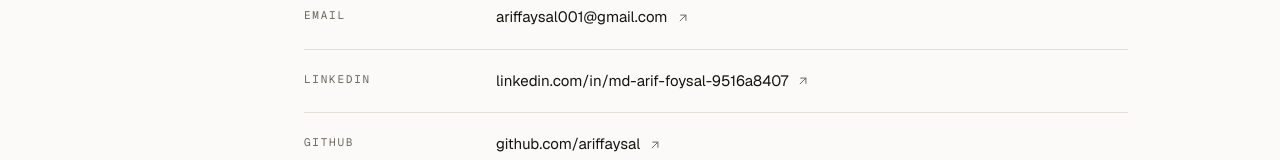
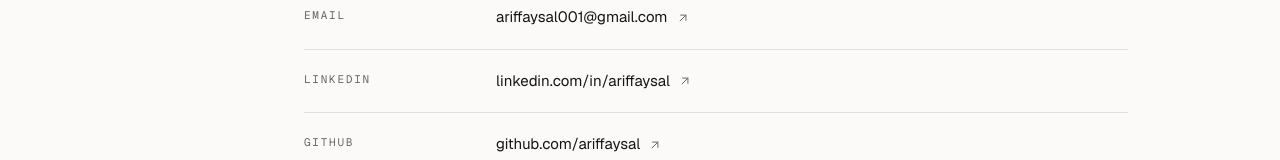
Before and after one commit to ariffaysal/portfolio, a Next.js app: page / in a window 1280 px wide. Shown: the part 6060-6220 px from the top of the page. Built offline with nearby package versions, Linux system fonts and the light colour scheme.

Commit message:
linked in link updated

```diff
--- a/src/components/contact.tsx
+++ b/src/components/contact.tsx
@@ -18,7 +18,7 @@ type Channel = {
 
 const CHANNELS: Channel[] = [
   { term: "Email", value: EMAIL, href: `mailto:${EMAIL}` },
-  { term: "LinkedIn", value: "linkedin.com/in/md-arif-foysal-9516a8407", href: LINKEDIN_URL },
+  { term: "LinkedIn", value: "linkedin.com/in/ariffaysal", href: LINKEDIN_URL },
   { term: "GitHub", value: "github.com/ariffaysal", href: GITHUB_URL },
   { term: "WhatsApp", value: WHATSAPP_DISPLAY, href: whatsappUrl() },
   { term: "Résumé", value: "MD-Arif-Foysal-CV.pdf", href: RESUME_URL },
```
